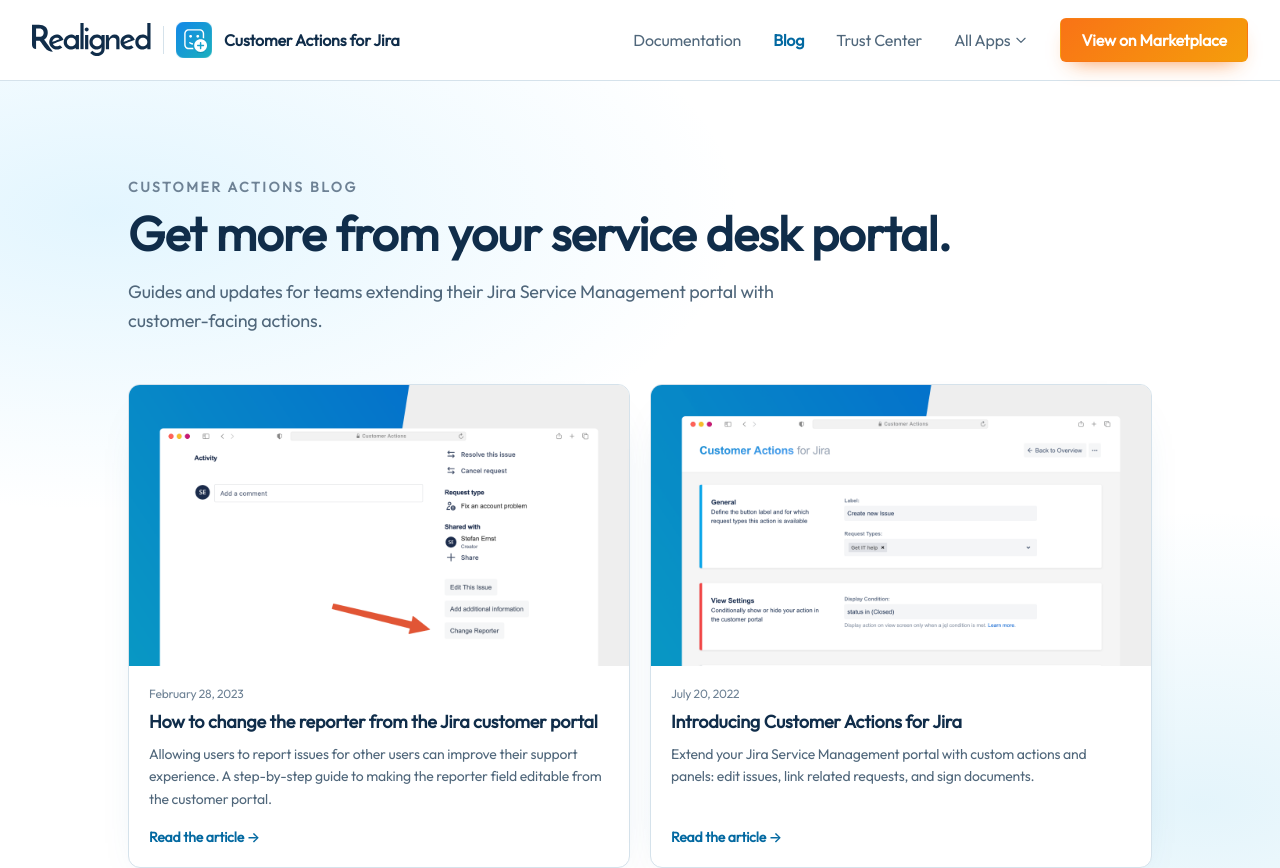
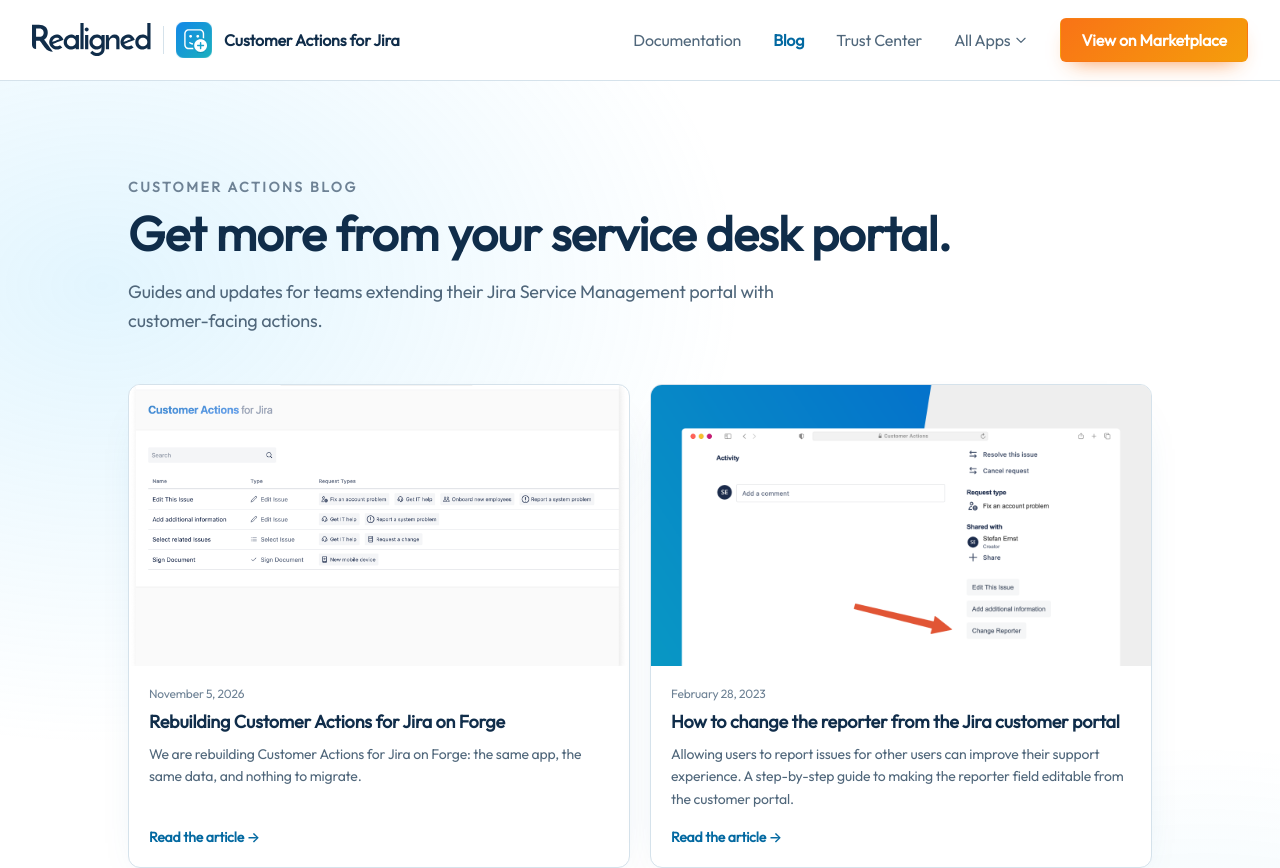
Before and after one commit to realignedtech/customeractions.app, a SvelteKit app: page /blog in a window 1280 px wide. Shown: the top 868 px of the page. Built offline with nearby package versions, Linux system fonts and the light colour scheme.

Commit message:
content: add the Forge rebuild blog post (MA-88)

```diff
--- a/src/routes/blog/+page.svelte
+++ b/src/routes/blog/+page.svelte
@@ -3,6 +3,14 @@
 	const marketplaceLink = 'https://marketplace.atlassian.com/1229532';
 
 	const posts = [
+		{
+			href: '/articles/rebuilding-customer-actions-for-jira-on-forge',
+			title: 'Rebuilding Customer Actions for Jira on Forge',
+			date: '2026-11-05',
+			dateLabel: 'November 5, 2026',
+			highlight: '/main/ca12.png',
+			description: 'We are rebuilding Customer Actions for Jira on Forge: the same app, the same data, and nothing to migrate.'
+		},
 		{
 			href: '/articles/how-to-change-the-reporter-from-the-jira-portal',
 			title: 'How to change the reporter from the Jira customer portal',
```
Also changed, not shown: src/routes/articles/rebuilding-customer-actions-for-jira-on-forge/+page.md (added, +35 -0 lines).
